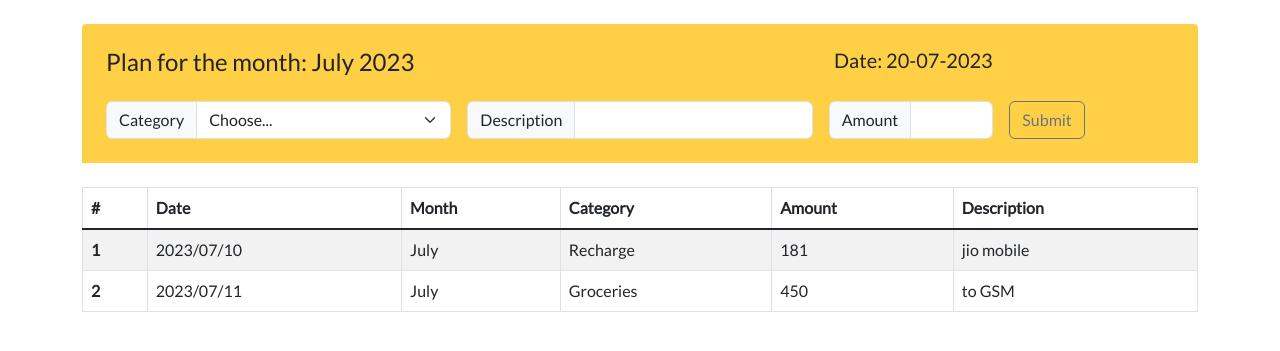
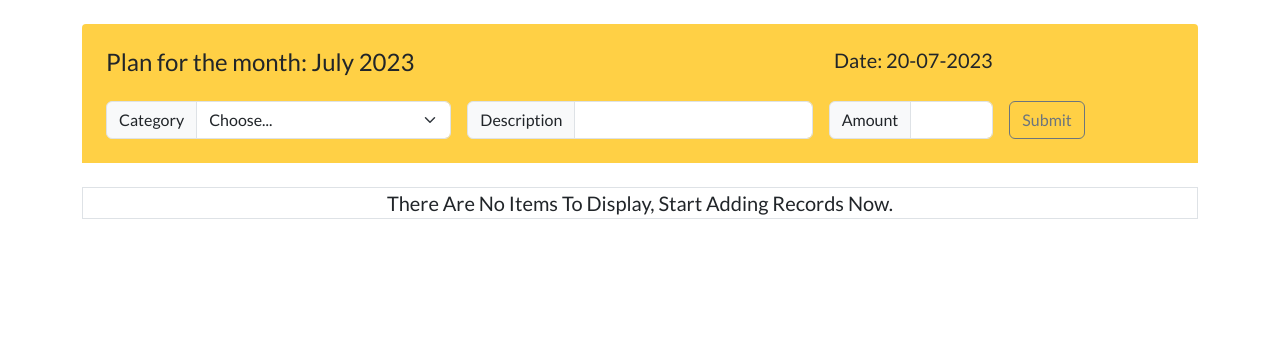
Before and after one commit to Krish1212/expensetracker, a PHP site: page /budget in a window 1280 px wide. Shown: the part 77-428 px from the top of the page. Run offline with PHP 8.4, Linux system fonts and the light colour scheme; tables that the repository leaves empty or names only in its code hold one stand-in row (values such as "Sample post").

Commit message:
budget page changes

```diff
--- a/handlers/dbHandler.php
+++ b/handlers/dbHandler.php
@@ -25,6 +25,7 @@
     public function query($sql)
     {
         $result = mysqli_query($this->conn, $sql);
+
         if (!$result)
         {
             echo "Error: Unable to execute query " . mysqli_error($this->conn);
--- a/pages/budget.php
+++ b/pages/budget.php
@@ -9,6 +9,22 @@
 $dbHandler = new DatabaseHandler();
 // get the list of categories first
 $category_items = $dbHandler->readData('category_table');
+// get the list of budget records for the current month
+// column constraints are month = current month
+// expected columns are all columns
+$matchColumns = array('month' => date("F"));
+$currentMonth = date("F");
+$combinedQuery = "SELECT category_table.name, description, amount FROM budget_planner INNER JOIN category_table ON budget_planner.category=category_table.id WHERE budget_planner.month=\"" . $currentMonth . "\";";
+$resultDataSet = $dbHandler->query($combinedQuery);
+$budget_records = array();
+while ($row = mysqli_fetch_assoc($resultDataSet)) {
+    $budget_records[] = $row;
+}
+
+if (count($budget_records) == 0) {
+    $budget_records = 'There are no items to display, start adding records now.';
+}
+
 $dbHandler->closeDB();
 ?>
 
@@ -52,43 +68,37 @@
                         </div>
                     </div>
                     <div class="col-lg-2">
-                        <button type="submit" class="btn btn-outline-secondary" id="budgetPlanFormSubmit" data-bs-date="<?php echo date('d-m-Y') ?>" data-bs-month="<?php echo date('F') ?>" data-bs-year="<?php echo date('Y') ?>">Submit</button>
+                        <button type="submit" class="btn btn-outline-secondary" id="budgetPlanFormSubmit" data-bs-date="<?php echo date('Y-m-d') ?>" data-bs-month="<?php echo date('F') ?>" data-bs-year="<?php echo date('Y') ?>">Submit</button>
                     </div>
                 </form>
             </div>
             <!-- BUDGET PLANNER FORM ENDS HERE -->
+            <?php if (is_array($budget_records)): ?>
                 <div class="table-responsive">
                     <table class="table table-bordered table-striped table-hover">
                         <thead>
                             <tr>
                                 <th scope="col">#</th>
-                            <th scope="col">Date</th>
-                            <th scope="col">Month</th>
                                 <th scope="col">Category</th>
+                                <th scope="col">Description</th>
                                 <th scope="col">Amount</th>
-                            <th scope="col">Description</th>
                             </tr>
                         </thead>
                         <tbody class="table-group-divider">
+                            <?php for($i = 0; $i < count($budget_records); $i++) { ?>
                                 <tr>
-                            <th>1</th>
-                            <td>2023/07/10</td>
-                            <td>July</td>
-                            <td>Recharge</td>
-                            <td>181</td>
-                            <td>jio mobile</td>
+                                    <th><?php echo ($i + 1);?></th>
+                                    <td><?php echo $budget_records[$i]['name']; ?></td>
+                                    <td><?php echo $budget_records[$i]['description']; ?></td>
+                                    <td><?php echo $budget_records[$i]['amount']; ?></td>
                                 </tr>
-                        <tr>
-                            <th>2</th>
-                            <td>2023/07/11</td>
-                            <td>July</td>
-                            <td>Groceries</td>
-                            <td>450</td>
-                            <td>to GSM</td>
-                        </tr>
+                            <?php }?>
                         </tbody>
                     </table>
                 </div>
+            <?php else : ?>
+                <div class="fs-5 text-capitalize text-nowrap border text-md-center"><?php echo $budget_records; ?></div>
+            <?php endif;?>
         </div>
     </section>
 </body>
--- a/static/js/helpers.js
+++ b/static/js/helpers.js
@@ -16,12 +16,6 @@
     // budget plan form validation
     // budget plan form submit
     $('#budgetPlanForm').submit(function(ev) {
-        console.log('i am here');
-        console.log($(this).checkValidity());
-        if (! $(this).checkValidity()) {
-            alert('not valid');
-            return;
-        }
         ev.preventDefault();
         ev.stopPropagation();
         $(this).addClass('was-validated');
@@ -39,7 +33,7 @@
         if (category === 'Choose...') {
             alert('Select any valid category!');
             return;
-        }/*
+        }
         request = $.ajax({
             url: 'controller/savebudgetentry.php',
             type: 'post',
@@ -57,10 +51,12 @@
 
         request.done(function(response, textStatus, jqXHR) {
             console.log(response, textStatus);
+            // alert(response);
+            window.location.reload();
         });
         request.fail(function(jqXHR, textStatus, error) {
             console.error("Error: ", textStatus, error);
-        })
-        */
+            // alert('Error: ', textStatus, error);
+        });
     });
 });
```
Lines whose indentation alone changed are shown as unchanged.
